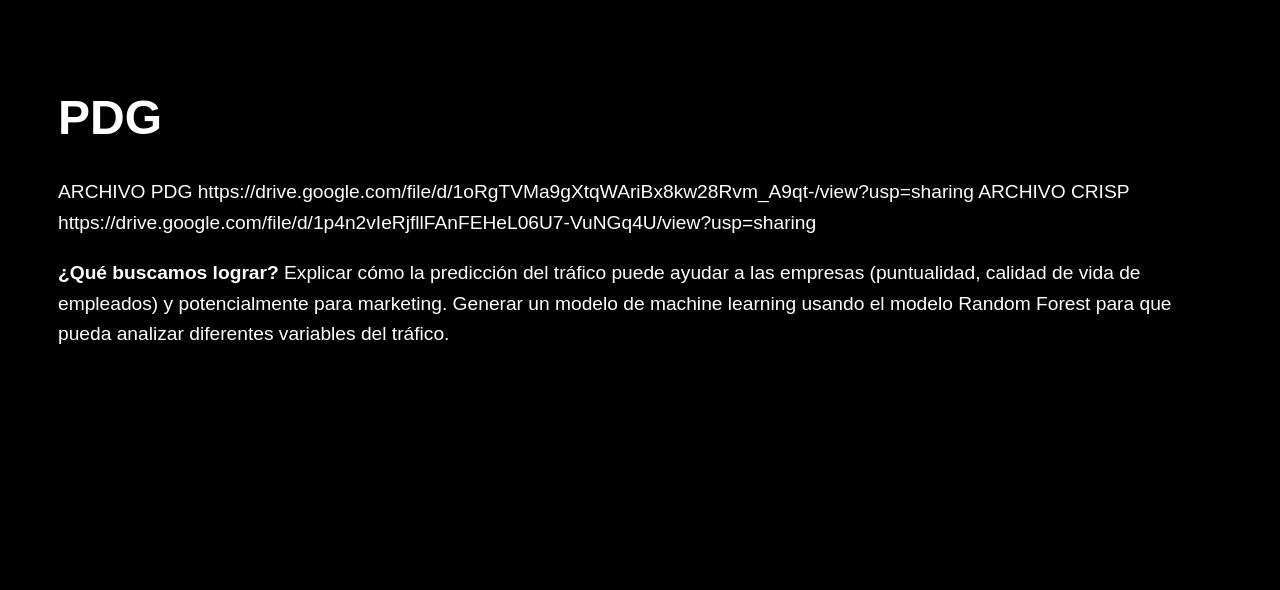
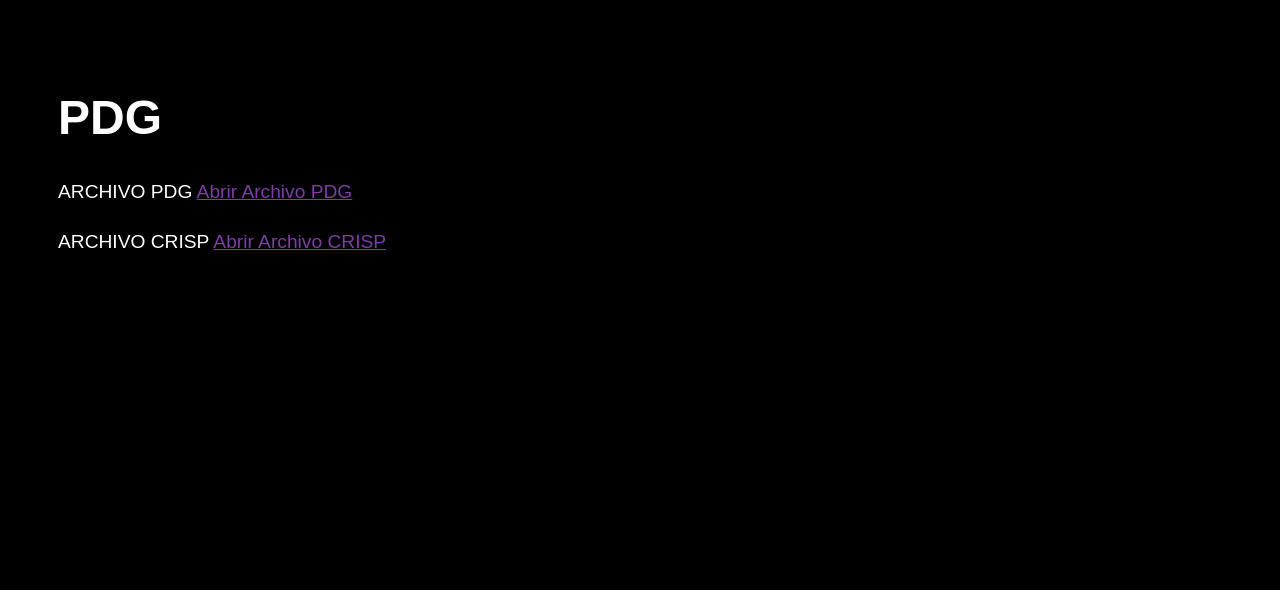
Before and after one commit to Arenas0607/MODELOCHIA, a Flask app: page /pdg in a window 1280 px wide. Shown: the top 590 px of the page. Run offline with Flask 3, Linux system fonts and the light colour scheme; parts of the project's set-up code (start-up, migrations or seed data) failed here and were passed over.

Commit message:
LINKS OKEY

```diff
--- a/templates/pdg.html
+++ b/templates/pdg.html
@@ -41,18 +41,24 @@
         .boton-inicio:hover {
             background-color: #9b4ed3;
         }
+
+        .link-archivo {
+            color: #7B3FA1; /* Un color para que se destaquen los enlaces */
+            text-decoration: underline; /* Subrayado para indicar que es un enlace */
+        }
+
+        .link-archivo:hover {
+            color: #9b4ed3;
+        }
     </style>
 </head>
 <body>
     <h1>PDG</h1>
     <p>
-    ARCHIVO PDG https://drive.google.com/file/d/1oRgTVMa9gXtqWAriBx8kw28Rvm_A9qt-/view?usp=sharing
-    ARCHIVO CRISP https://drive.google.com/file/d/1p4n2vIeRjfllFAnFEHeL06U7-VuNGq4U/view?usp=sharing
-
+        ARCHIVO PDG <a href="https://drive.google.com/file/d/1oRgTVMa9gXtqWAriBx8kw28Rvm_A9qt-/view?usp=sharing" class="link-archivo" target="_blank">Abrir Archivo PDG</a>
     </p>
     <p>
-    <strong>¿Qué buscamos lograr?</strong> Explicar cómo la predicción del tráfico puede ayudar a las empresas (puntualidad, calidad de vida de empleados) y potencialmente para marketing.
-    Generar un modelo de machine learning usando el modelo Random Forest para que pueda analizar diferentes variables del tráfico.
+        ARCHIVO CRISP <a href="https://drive.google.com/file/d/1p4n2vIeRjfllFAnFEHeL06U7-VuNGq4U/view?usp=sharing" class="link-archivo" target="_blank">Abrir Archivo CRISP</a>
     </p>
 
     <a href="{{ url_for('inicio') }}" class="boton-inicio">INICIO</a>
```
Lines whose indentation alone changed are shown as unchanged.
